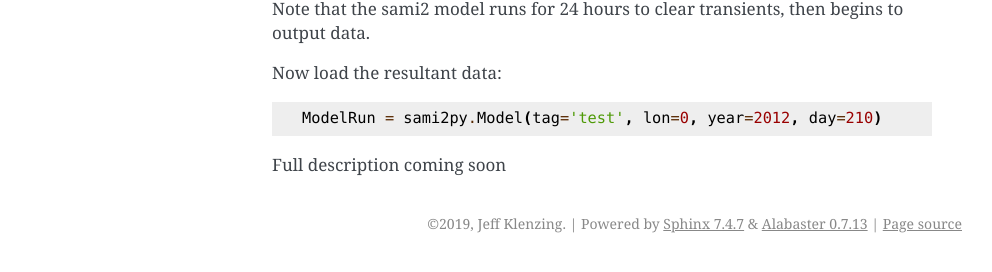
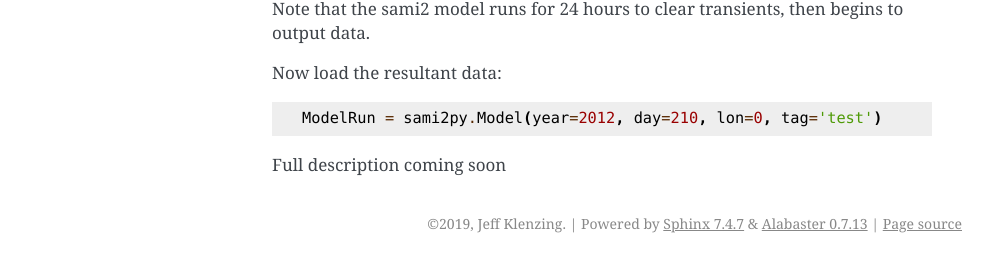
Before and after one commit to sami2py/sami2py, a Sphinx documentation site: the page built from docs/sample_workflow.rst, in a window 1280 px wide. Shown: the part 405-677 px from the top of the page, without its empty margins (148-1140 px from the left). Built offline with Sphinx 7.4.7, drawn with Linux system fonts in a browser that asks for light colours; formulas are drawn with MathJax 3.

Commit message:
update docs

```diff
--- a/docs/sample_workflow.rst
+++ b/docs/sample_workflow.rst
@@ -25,6 +25,6 @@ Now load the resultant data:
 
 .. code:: python
 
-  ModelRun = sami2py.Model(tag='test', lon=0, year=2012, day=210)
+  ModelRun = sami2py.Model(year=2012, day=210, lon=0, tag='test')
 
 Full description coming soon
```
Also changed, not shown: README.md (+1 -1 lines).
